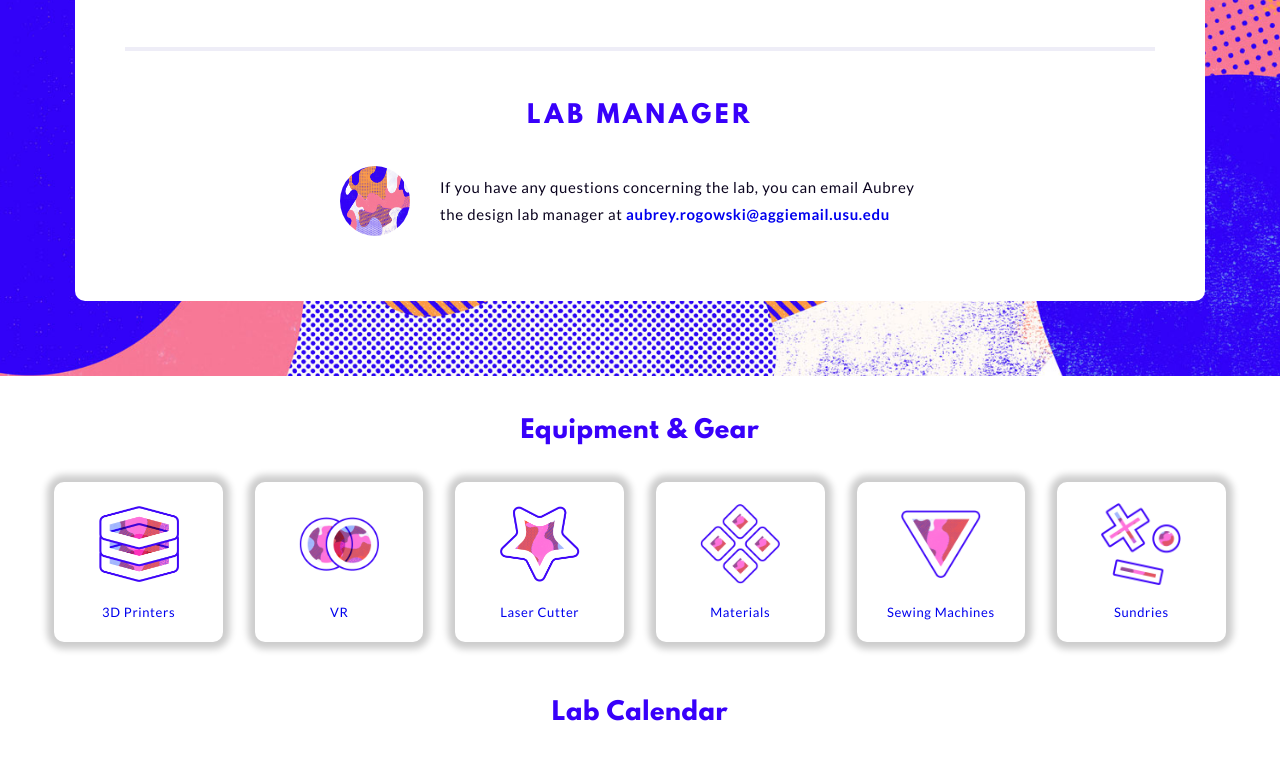
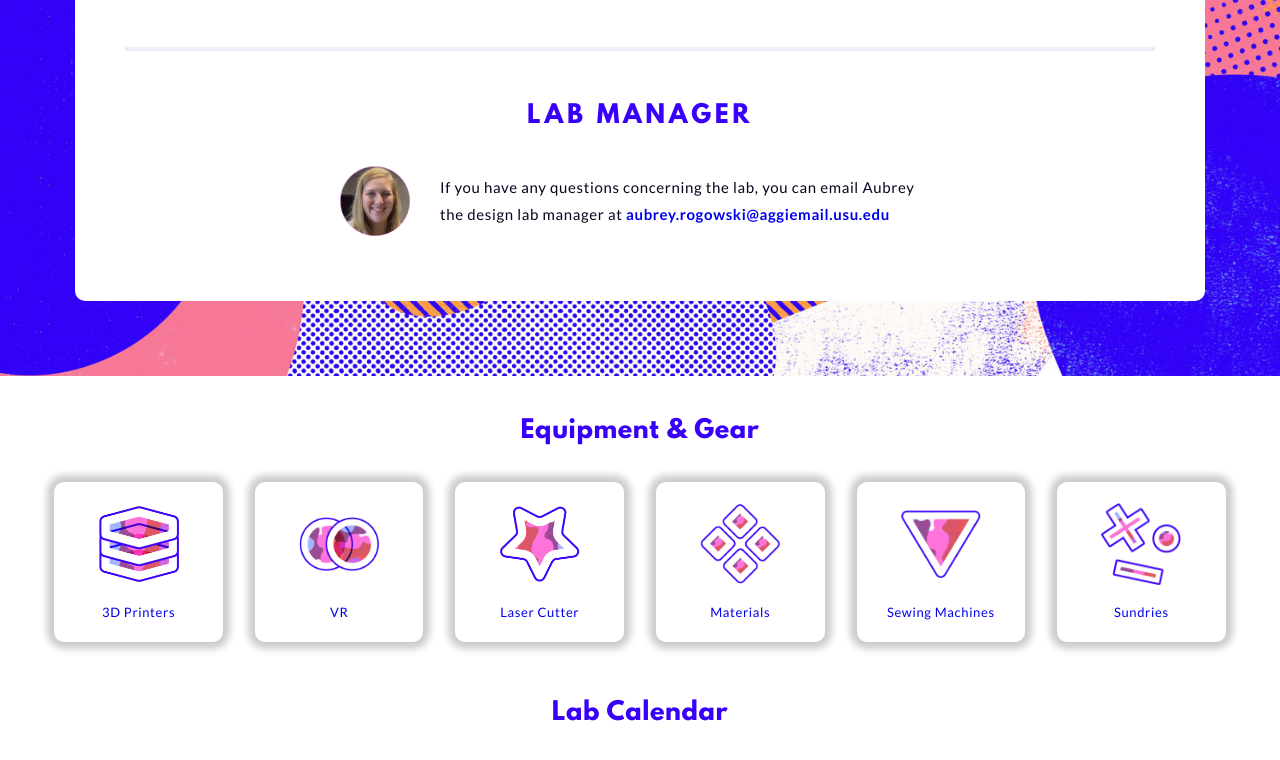
Before and after one commit to ARISGames/itls-design-lab, a website: page app/index.html in a window 1280 px wide. Shown: the part 1514-2274 px from the top of the page. Drawn offline with nearby package versions, Linux system fonts and the light colour scheme; files that its build step writes are made by us from their sources; grey boxes are pictures that could not be loaded.

Commit message:
Aubrey photo

```diff
--- a/app/index.html
+++ b/app/index.html
@@ -150,7 +150,7 @@ function hideMobileMenu() {
     <div>
       <h2>Lab Manager</h2>
       <div class="lab-manager">
-        <img src="img/pattern.jpg"> <!-- replace with real image -->
+        <img src="img/aubrey.png">
         <p>
           If you have any questions concerning the lab, you can email Aubrey the design lab manager at <a href="mailto:aubrey.rogowski@aggiemail.usu.edu">aubrey.rogowski@aggiemail.usu.edu</a>
         </p>
```
Also changed, not shown: app/img/aubrey.png (added).
